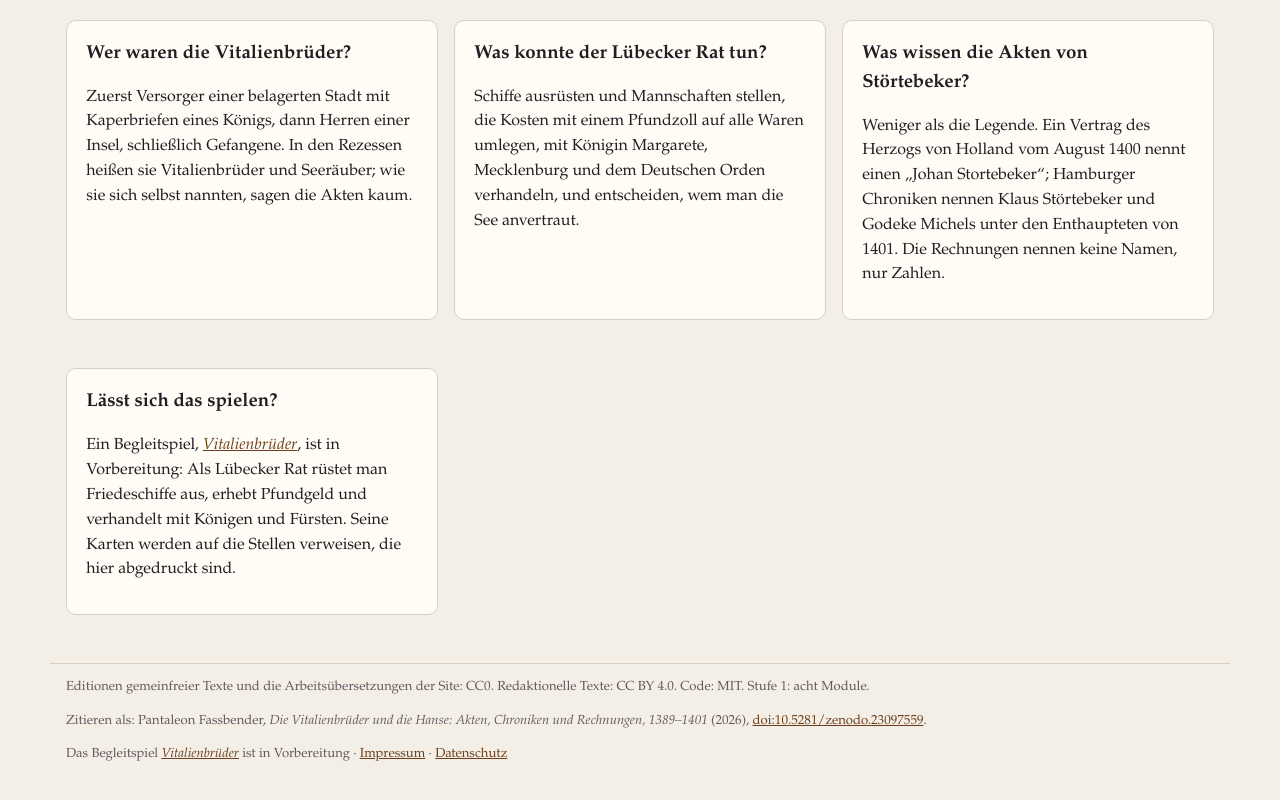
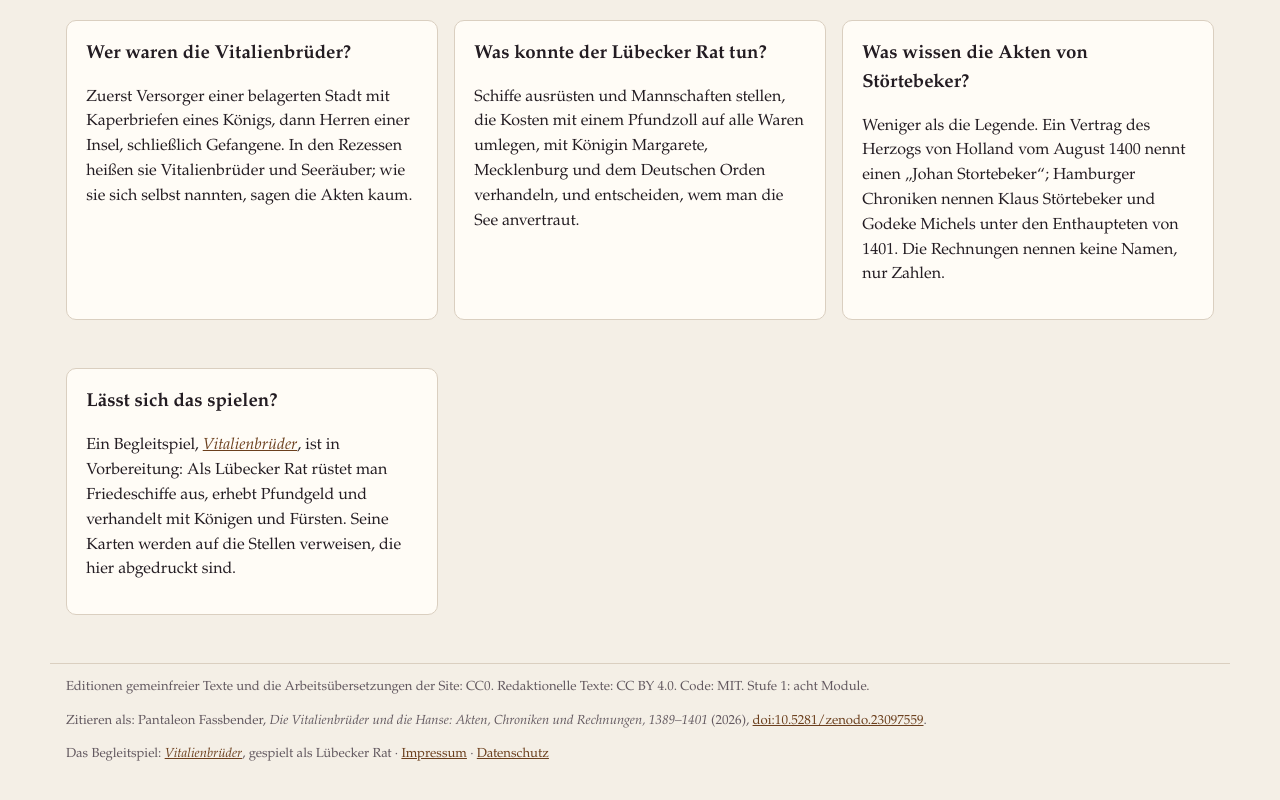
Before and after one commit to pantaleonfassbender-coder/Die-Vitalienbrueder-und-die-Hanse, a plain HTML site: page index.html in a window 1280 px wide. Shown: the part 1677-2477 px from the top of the page. Drawn offline with Linux system fonts and the light colour scheme.

Commit message:
Fußzeile: Begleitspiel spielbar
Co-Authored-By: Claude Opus 5.5 <noreply@anthropic.com>

```diff
--- a/index.html
+++ b/index.html
@@ -30,7 +30,7 @@
 <footer>
   <p>Editionen gemeinfreier Texte und die Arbeitsübersetzungen der Site: CC0. Redaktionelle Texte: CC BY 4.0. Code: MIT. Stufe 1: acht Module.</p>
   <p>Zitieren als: Pantaleon Fassbender, <em>Die Vitalienbrüder und die Hanse: Akten, Chroniken und Rechnungen, 1389–1401</em> (2026), <a href="https://doi.org/10.5281/zenodo.23097559">doi:10.5281/zenodo.23097559</a>.</p>
-  <p>Das Begleitspiel <a href="https://vitalienbrueder.netlify.app/"><em>Vitalienbrüder</em></a> ist in Vorbereitung · <a href="legal.html#notice">Impressum</a> · <a href="legal.html#privacy">Datenschutz</a></p>
+  <p>Das Begleitspiel: <a href="https://vitalienbrueder.netlify.app/"><em>Vitalienbrüder</em></a>, gespielt als Lübecker Rat · <a href="legal.html#notice">Impressum</a> · <a href="legal.html#privacy">Datenschutz</a></p>
 </footer>
 <script src="app.js"></script>
 </body>
```
